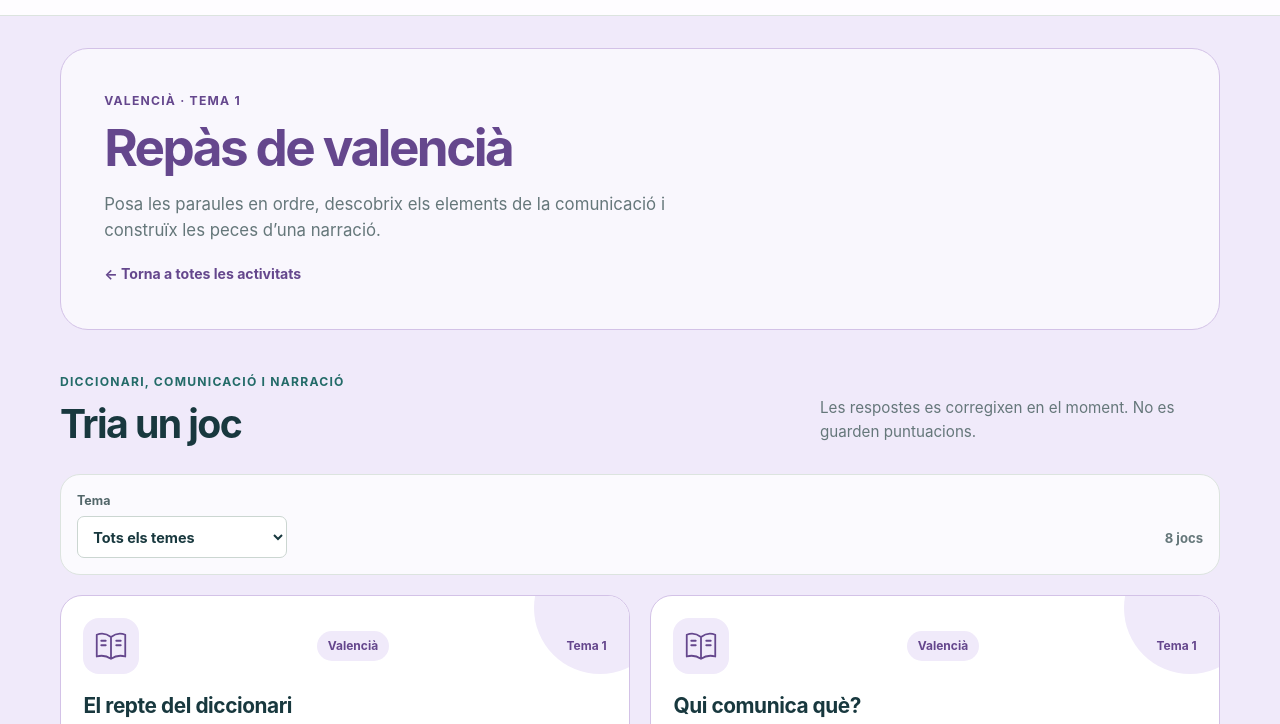
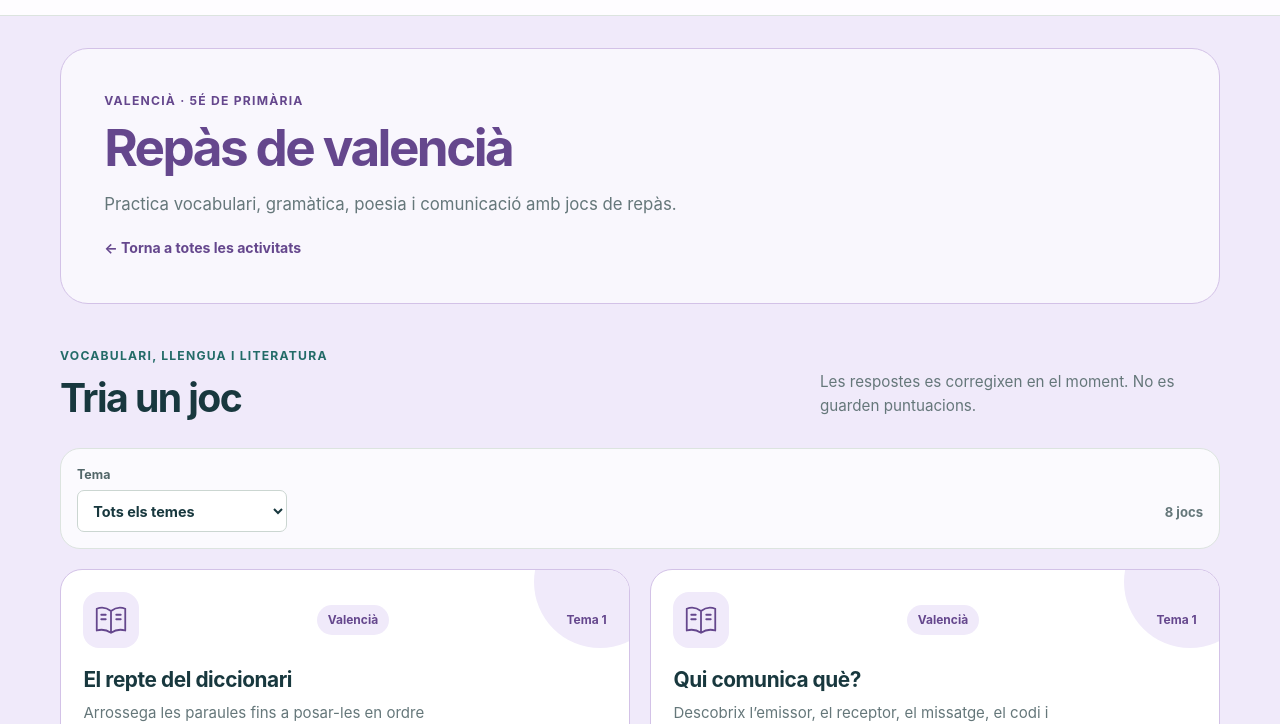
Before and after one commit to repasbonavista/repaso-primaria, a plain HTML site: page valencia.html in a window 1280 px wide. Shown: the part 61-785 px from the top of the page. Drawn offline with Linux system fonts and the light colour scheme.

```diff
--- a/valencia.html
+++ b/valencia.html
@@ -4,7 +4,7 @@
     <meta charset="utf-8">
     <meta name="viewport" content="width=device-width, initial-scale=1">
     <meta name="theme-color" content="#f0eafa">
-    <meta name="description" content="Jocs del tema 1 de Valencià: ordre alfabètic, comunicació i narració.">
+    <meta name="description" content="Jocs de Valencià: vocabulari, gramàtica, poesia i comunicació.">
     <title>Repàs de valencià · Repassem a casa</title>
     <link rel="stylesheet" href="./styles.css">
     <script type="module" src="./app.js"></script>
@@ -26,16 +26,16 @@
 
     <main id="contingut">
       <section class="science-page-hero" aria-labelledby="valencia-title">
-        <p class="eyebrow">Valencià <span aria-hidden="true">·</span> Tema 1</p>
+        <p class="eyebrow">Valencià <span aria-hidden="true">·</span> 5é de Primària</p>
         <h1 id="valencia-title">Repàs de valencià</h1>
-        <p>Posa les paraules en ordre, descobrix els elements de la comunicació i construïx les peces d’una narració.</p>
+        <p>Practica vocabulari, gramàtica, poesia i comunicació amb jocs de repàs.</p>
         <a class="back-link" href="./index.html#activitats">← Torna a totes les activitats</a>
       </section>
 
       <section class="section-block science-games" aria-labelledby="games-title">
         <div class="section-heading">
           <div>
-            <p class="eyebrow">Diccionari, comunicació i narració</p>
+            <p class="eyebrow">Vocabulari, llengua i literatura</p>
             <h2 id="games-title">Tria un joc</h2>
           </div>
           <p class="section-description">Les respostes es corregixen en el moment. No es guarden puntuacions.</p>
```
